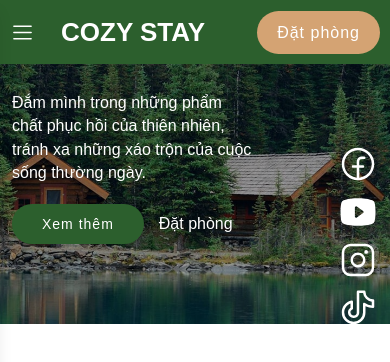
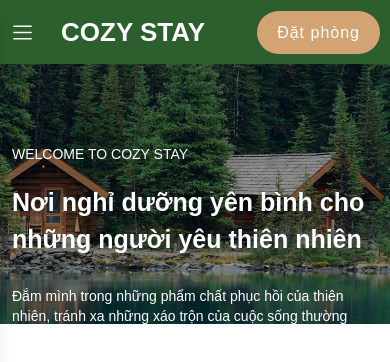
Before and after one commit to Hieuuu1510/landing-page, a Next.js app: page / in a window 390 px wide. Shown: the top 362 px of the page. Built offline with nearby package versions, Linux system fonts and the light colour scheme.

Commit message:
chore: update responsive slide banner

```diff
--- a/components/navbar/index.tsx
+++ b/components/navbar/index.tsx
@@ -1,5 +1,5 @@
 import { useEffect, useRef, useState } from "react";
-import { PiList } from "react-icons/pi";
+import { PiCaretDown, PiList } from "react-icons/pi";
 import NavbarMobile from "./components/navbarMobile";
 
 const Navbar = () => {
@@ -58,8 +58,17 @@ const Navbar = () => {
             <li className="cursor-pointer my-[18px] mx-[15px] hover:text-[var(--shop-color-hover)]">
               <a href="">Các loại phòng</a>
             </li>
-            <li className="cursor-pointer my-[18px] mx-[15px] hover:text-[var(--shop-color-hover)]">
+            <li className="relative cursor-pointer py-[18px] px-[15px] hover:text-[var(--shop-color-hover)] flex gap-1 justify-center items-center group">
               <a href="">Dịch vụ tại Cozy Stay</a>
+              <PiCaretDown />
+              <ul className="absolute bg-white rounded-[20px] text-black px-[15px] py-0 top-[120%] z-10 left-0 min-w-[180px] pointer-events-none opacity-0 transition-all ease-in-out duration-300 group-hover:top-[100%] group-hover:pointer-events-auto group-hover:opacity-100">
+                <li className="px-[5px] py-[15px] cursor-pointer hover:text-[var(--shop-color-hover)]">
+                  Nhà hàng
+                </li>
+                <li className="px-[5px] py-[15px] cursor-pointer hover:text-[var(--shop-color-hover)]">
+                  Sự kiện
+                </li>
+              </ul>
             </li>
             <li className="cursor-pointer my-[18px] mx-[15px] hover:text-[var(--shop-color-hover)]">
               <a href="">Tin tức & Bài viết</a>
--- a/components/slides/index.tsx
+++ b/components/slides/index.tsx
@@ -48,37 +48,36 @@ const HeroSlider = () => {
         }`}
       />
 
-      {/* Text cố định
-      <div className="absolute inset-0 z-6 flex items-center justify-center text-white text-center px-4">
-        <div>
-          <h2 className="text-4xl md:text-5xl font-bold mb-2">
-            Trải Nghiệm Tuyệt Vời
-          </h2>
-          <p className="text-lg md:text-xl">
-            Không gian sang trọng – Dịch vụ chuyên nghiệp
+      <div className="absolute top-[80px] left-0 right-0 bottom-[80px] text-white z-5 mx-auto my-0 container lg:flex  px-[12px]">
+        <div className="lg:w-[66.6666%] flex flex-col justify-end">
+          <p className="text-[14px] lg:text-[16px] mb-5">
+            WELCOME TO COZY STAY
           </p>
-        </div>
-      </div> */}
-
-      <div className="absolute top-[80px] left-0 right-0 bottom-[80px] text-white z-5 mx-auto my-0 container flex px-[12px]">
-        <div className="lg:w-[66.6666%] flex flex-col justify-end">
-          <p className="text-[16px] mb-5">WELCOME TO COZY STAY</p>
-          <h2 className="text-[60px] font-bold mb-[13px]">
+          <h2 className="text-[25px] lg:text-[60px] font-bold mb-[13px]">
             Nơi nghỉ dưỡng yên bình cho những người yêu thiên nhiên
           </h2>
-          <p className="text-[16px] mt-4 mb-5">
+          <p className="text-[14px] lg:text-[16px] mt-4 mb-5">
             Đắm mình trong những phẩm chất phục hồi của thiên nhiên, tránh xa
             những xáo trộn của cuộc sống thường ngày.
           </p>
           <div className="flex flex-row gap-[15px]">
-            <button className="px-[30px] py-[10px] bg-[var(--backgroundHeader)] rounded-[30px] text-[14px] tracking-[1px] cursor-pointer">
-              Xem thêm
+            <button className="relative overflow-hidden group px-[30px] py-[10px] rounded-[30px] bg-[var(--backgroundHeader)] cursor-pointer text-[14px] text-[var(--shop-color-button-text)] transition-opacity duration-[450ms] ease-[cubic-bezier(0.785,0.135,0.15,0.86)] hover:opacity-90">
+              <div
+                className="absolute top-0 left-0 h-full w-0 bg-[var(--shop-color-main)] z-0
+                           transition-[width] duration-[450ms] ease-[cubic-bezier(0.785,0.135,0.15,0.86)]
+                          group-hover:w-full"
+              ></div>
+
+              <span className="relative z-20">Xem thêm</span>
             </button>
-            <button className="btn btn-primary">Đặt phòng</button>
+
+            <button className="px-[30px] py-2.5 rounded-[30px] border border-white text-[14px] cursor-pointer transition-all duration-[450ms] ease-[cubic-bezier(0.785,0.135,0.15,0.86)] hover:bg-[var(--shop-color-main)]">
+              Đặt phòng
+            </button>
           </div>
         </div>
         <div className="lg:w-[33.3333%]">
-          <div className="social">
+          <div className="social sm:flex lg:block gap-2.5 sm:pt-5">
             <div className="flex justify-end">
               <PiFacebookLogo className="cursor-pointer w-[40px] h-[40px] mb-2" />
             </div>
@@ -92,7 +91,7 @@ const HeroSlider = () => {
               <PiTiktokLogo className="cursor-pointer w-[40px] h-[40px] mb-2" />
             </div>
           </div>
-          <div className="video lg:w-auto lg:max-h-[291px] xs:max-w-[690px] xs:max-h-[460px] relative mt-[50px]">
+          <div className="video lg:w-auto lg:max-h-[291px] xs:max-w-[690px] xs:max-h-[460px] relative lg:mt-[50px] sm:mt-5">
             <img
               src="/images/slide_video_img.jpg"
               alt="image_video"
--- a/styles/globals.css
+++ b/styles/globals.css
@@ -34,6 +34,10 @@
     --foreground: #ededed;
   }
 } */
+
+* {
+  box-sizing: border-box;
+}
 
 body {
   background: var(--background);
```
